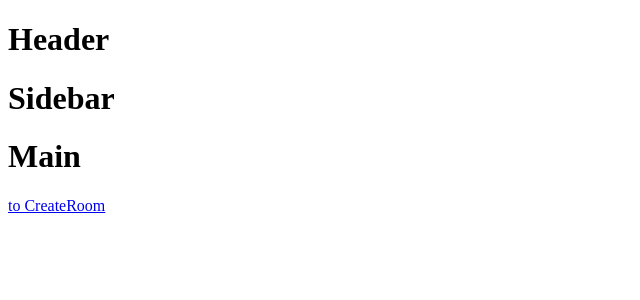
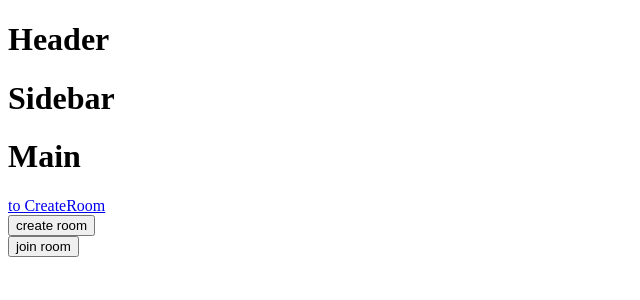
Before and after one commit to JISUlicious/dalkong-cam, a React (Create React App) app: page /main in a window 1280 px wide. Shown: the top 300 px of the page, without its empty margins (0-640 px from the left). Built offline with nearby package versions, Linux system fonts and the light colour scheme; no server answers.

Commit message:
create/join room button

```diff
--- a/src/components/Main.tsx
+++ b/src/components/Main.tsx
@@ -1,11 +1,28 @@
 import {Link} from "react-router-dom";
 import {useAuthContext} from "../contexts/AuthContext";
+import React from "react";
 
 export function Main () {
   const { user } = useAuthContext();
+
+  function onClick (event: React.MouseEvent<HTMLButtonElement>) {
+    const buttonValue: string = event.currentTarget.value;
+    console.log(buttonValue);
+  }
+
   return <div>
     <h1>Main</h1>
-    { user?.uid }
+    { user?.email }
     <Link to={"/room/create"}>to CreateRoom</Link>
+    <div>
+      <button onClick={onClick} value="create">
+        create room
+      </button>
+    </div>
+    <div>
+      <button onClick={onClick} value="join">
+        join room
+      </button>
+    </div>
   </div>;
 }
```
